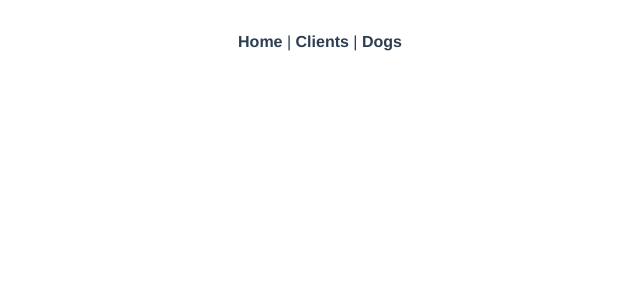
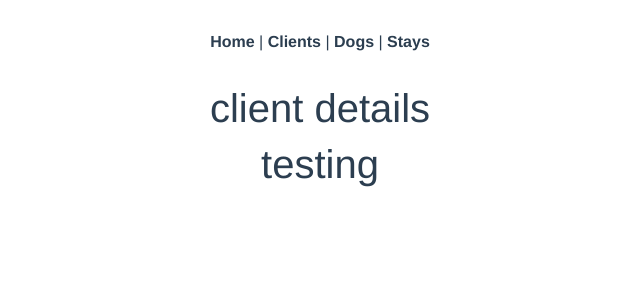
Before and after one commit to daryl101114/RealDealTech, a Vue app in the folder client/: page /#/clientdetails in a window 1280 px wide. Shown: the top 300 px of the page, without its empty margins (320-960 px from the left). Built offline with nearby package versions, Linux system fonts and the light colour scheme.

Commit message:
Created dog and client details vues and routing to the vue

```diff
--- a/client/src/App.vue
+++ b/client/src/App.vue
@@ -3,7 +3,8 @@
     <div id="nav">
       <router-link to="/">Home</router-link> |
       <router-link to="/clients">Clients</router-link> |
-      <router-link to="/dogs">Dogs</router-link>
+      <router-link to="/dogs">Dogs</router-link> |
+      <router-link to="/stays">Stays</router-link>
     </div>
     <router-view/>
   </div>
--- a/client/src/components/Client.vue
+++ b/client/src/components/Client.vue
@@ -6,6 +6,8 @@
             <p class="card-text">Phone: 281-330-8004</p>
             <p class="card-text">Email: client@gmail.com</p>
         </div>
+        <!-- Makes card clickable  -->
+        <router-link to="/clientdetails" class="card-link stretched-link"/>
     </div>
 </template>
 
@@ -16,6 +18,9 @@ export default{
 </script>
 
 <style>
+.card{
+    box-shadow: -4px 4px 10px 0px rgb(0 0 0 / 20%), 0 0 2px 0 rgb(0 0 0 / 19%);
+}
 #card-size{
     width: 18rem;
 }
--- a/client/src/components/Dog.vue
+++ b/client/src/components/Dog.vue
@@ -6,6 +6,8 @@
             <p class="card-text">Breed: Bulldog</p>
             <p class="card-text">Age: 20</p>
         </div>
+        <!-- Makes card clickable  -->
+        <router-link to="/dogdetails" class="card-link stretched-link"/>
     </div>
 </template>
 
--- a/client/src/router/index.js
+++ b/client/src/router/index.js
@@ -3,6 +3,8 @@ import VueRouter from 'vue-router'
 import Home from '../views/Home.vue'
 import Clients from '../views/Clients.vue'
 import Dogs from '../views/Dogs.vue'
+import ClientDetails from '../views/ClientDetails.vue'
+import DogDetails from '../views/DogDetails.vue'
 
 Vue.use(VueRouter)
 
@@ -21,6 +23,16 @@ const routes = [
     path: '/dogs',
     name: 'Dogs',
     component: Dogs
+  },
+  {
+    path: '/clientdetails',
+    name: 'ClientDetails',
+    component: ClientDetails
+  },
+  {
+    path: '/dogdetails',
+    name: 'DogDetails',
+    component: DogDetails
   }
 ]
 
--- /dev/null
+++ b/client/src/views/ClientDetails.vue
@@ -0,0 +1,15 @@
+<template>
+    <div>
+        <h1>client details</h1>
+        <h1>testing</h1>
+    </div>
+</template>
+
+<script>
+export default{
+
+}
+</script>
+
+<style>
+</style>
--- a/client/src/views/Clients.vue
+++ b/client/src/views/Clients.vue
@@ -1,11 +1,16 @@
 <template>
     <div class="d-flex flex-column justify-content-center">
+        <!-- Page heading -->
         <div class="d-flex justify-content-center">
             <h6 class="page-heading">My Clients</h6>
         </div>
+
+        <!-- Search bar -->
         <div class="d-flex justify-content-center">
             <input type="text" class="form-control input-field" id="search-bar" placeholder="Search clients..." v-model="search"/>
         </div>
+
+        <!-- Client component -->
         <div class="d-flex justify-content-center" id="clientCard">
             <Client/>
         </div>
--- /dev/null
+++ b/client/src/views/DogDetails.vue
@@ -0,0 +1,15 @@
+<template>
+    <div>
+        <h1>dog details</h1>
+        <h1>testing</h1>
+    </div>
+</template>
+
+<script>
+export default{
+
+}
+</script>
+
+<style>
+</style>
--- a/client/src/views/Dogs.vue
+++ b/client/src/views/Dogs.vue
@@ -1,11 +1,16 @@
 <template>
   <div class="d-flex flex-column justify-content-center">
+        <!-- Page heading -->
         <div class="d-flex justify-content-center">
             <h6 class="page-heading">Dogs</h6>
         </div>
+
+        <!-- Search bar -->
         <div class="d-flex justify-content-center">
             <input type="text" class="form-control input-field" id="search-bar" placeholder="Search dogs..." v-model="search"/>
         </div>
+
+        <!-- Dog component -->
         <div class="d-flex justify-content-center" id="dogCard">
             <Dog/>
         </div>
```
